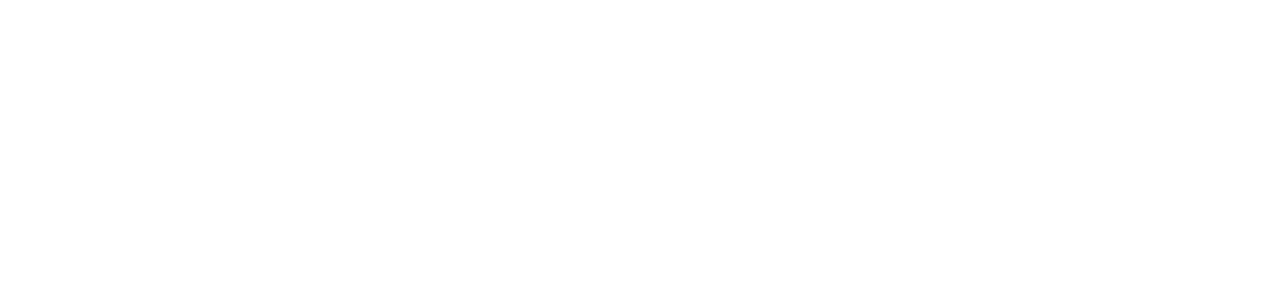
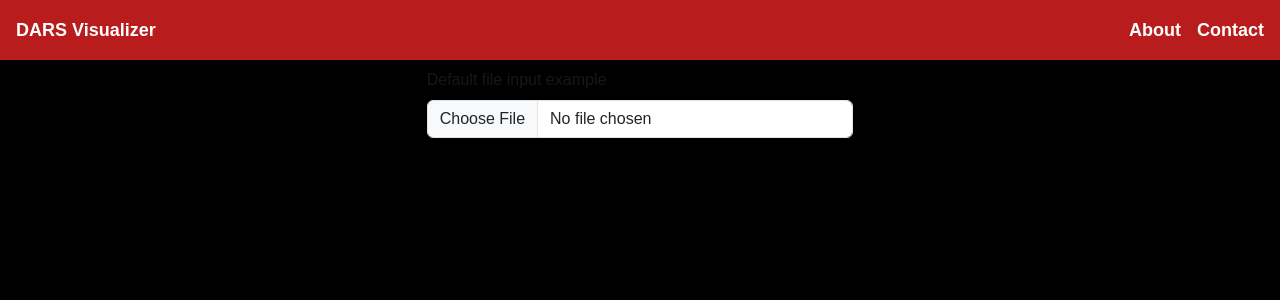
Before and after one commit to kyancox/DARS-Visualizer, a Next.js app: page / in a window 1280 px wide. Shown: the top 300 px of the page. Built offline with nearby package versions, Linux system fonts and the light colour scheme.

Commit message:
Basic start

```diff
--- a/app/layout.tsx
+++ b/app/layout.tsx
@@ -1,6 +1,8 @@
 import type { Metadata } from "next";
 import localFont from "next/font/local";
+import 'bootstrap/dist/css/bootstrap.min.css';  // Import Bootstrap CSS
 import "./globals.css";
+import Navbar from "@/components/Navbar";
 
 const geistSans = localFont({
   src: "./fonts/GeistVF.woff",
@@ -26,8 +28,9 @@
   return (
     <html lang="en">
       <body
-        className={`${geistSans.variable} ${geistMono.variable} antialiased`}
+        className={`${geistSans.variable} ${geistMono.variable} antialiased bg-black`}
       >
+        <Navbar/>
         {children}
       </body>
     </html>
--- a/app/page.tsx
+++ b/app/page.tsx
@@ -1,9 +1,24 @@
+import FormComponent from "@/components/FormComponent";
+import Button from 'react-bootstrap/Button';
 import Image from "next/image";
 
 export default function Home() {
   return (
-  <div>
+    <div>
+      <FormComponent />
 
-  </div>
+      <>
+        {/* <Button variant="primary">Primary</Button>{' '}
+        <Button variant="secondary">Secondary</Button>{' '}
+        <Button variant="success">Success</Button>{' '}
+        <Button variant="warning">Warning</Button>{' '}
+        <Button variant="danger">Danger</Button>{' '}
+        <Button variant="info">Info</Button>{' '}
+        <Button variant="light">Light</Button>{' '}
+        <Button variant="dark">Dark</Button>
+        <Button variant="link">Link</Button> */}
+      </>
+
+    </div>
   );
 }
--- /dev/null
+++ b/components/FormComponent.tsx
@@ -0,0 +1,16 @@
+"use client"
+
+import Form from 'react-bootstrap/Form';
+
+function FormFileExample() {
+  return (
+    <div className='w-1/3 mx-auto'>
+      <Form.Group controlId="formFile" className="mb-3">
+        <Form.Label className='text-center mx-auto'>Default file input example</Form.Label>
+        <Form.Control type="file" />
+      </Form.Group>
+    </div>
+  );
+}
+
+export default FormFileExample;
--- /dev/null
+++ b/components/Navbar.tsx
@@ -0,0 +1,30 @@
+"use client"
+
+// components/Navbar.js
+import Link from 'next/link';
+import Image from 'next/image';
+import { usePathname } from 'next/navigation';
+
+export default function Navbar() {
+    const pathname = usePathname();
+
+    return (
+        <nav className="p-4 mb-2 text-white text-lg font-semibold bg-red-700">
+            <div className=" mx-auto flex justify-between items-center font">
+                <div className="">
+                    <Link href="/" className='flex flex-row hover:text-gray-300 transition no-underline'>
+                        <p className='my-auto'>DARS Visualizer</p>
+                    </Link>
+                </div>
+                <div className="space-x-4">
+                    <Link href="/about" className={`hover:text-gray-300 transition ${pathname === '/about' ? 'underline underline-offset-4 decoration-logoBlue decoration-2 text-xl' : ''}`}>
+                        About
+                    </Link>
+                    <Link href="https://kyancox.com" target='_blank' className="hover:text-slate-300 transition hidden md:inline">
+                        Contact
+                    </Link>
+                </div>
+            </div>
+        </nav>
+    );
+};
--- a/tailwind.config.ts
+++ b/tailwind.config.ts
@@ -1,6 +1,7 @@
 import type { Config } from "tailwindcss";
 
 const config: Config = {
+  important: true,
   content: [
     "./pages/**/*.{js,ts,jsx,tsx,mdx}",
     "./components/**/*.{js,ts,jsx,tsx,mdx}",
```
